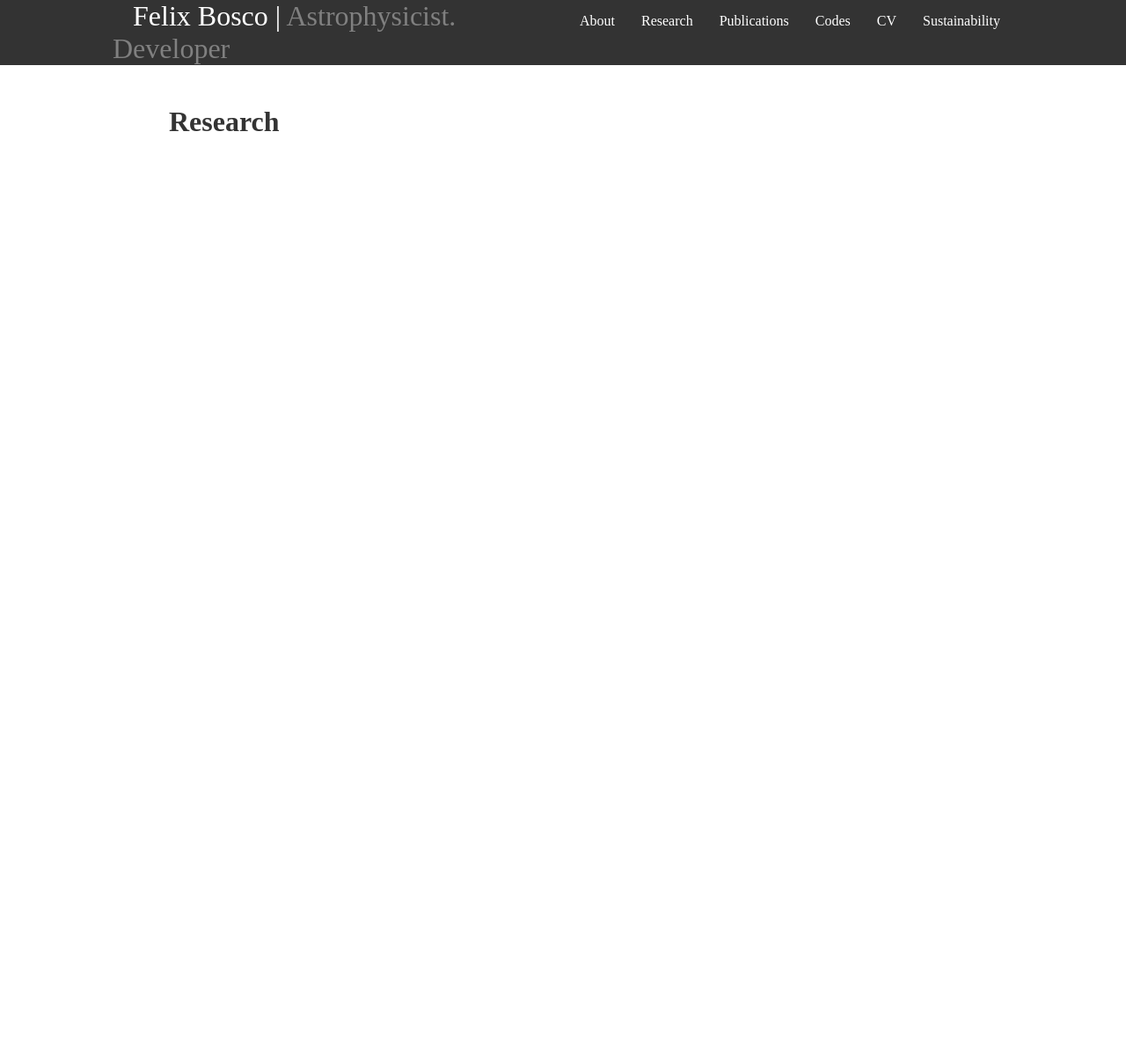
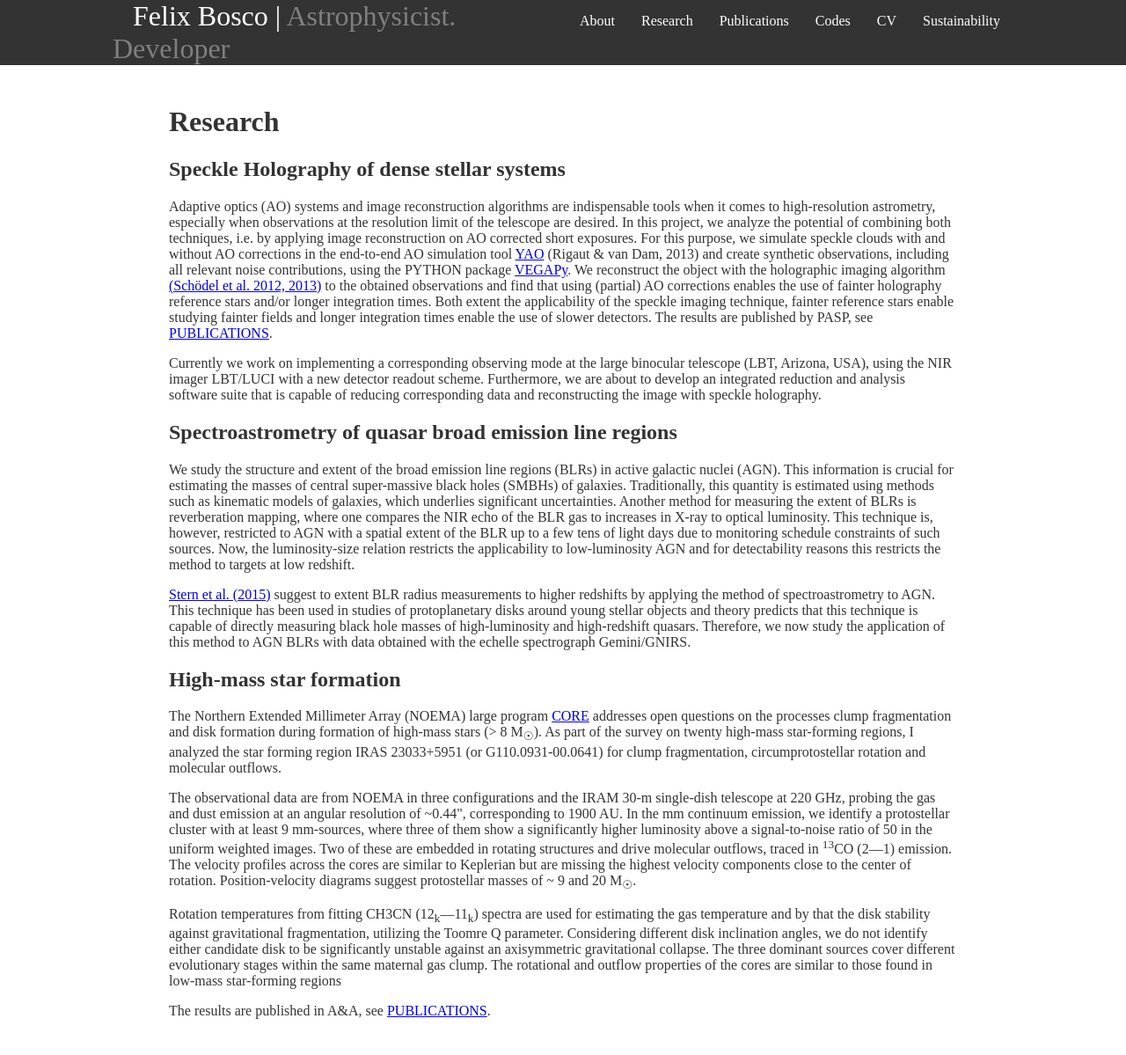
Before and after one commit to felixbosco/felixbosco.github.io, a Jekyll site: the page built from pages/research.html, in a window 1280 px wide. Shown: the whole page at 88% size. Built offline with Jekyll 4.4.1, drawn with Linux system fonts in a browser that asks for light colours; before the commit the page ends 900 px from its top, so only the background shows below that.

Commit message:
Copy content

```diff
--- a/pages/research.html
+++ b/pages/research.html
@@ -6,3 +6,53 @@ permalink: research/
 headerimg: assets/img/img3.jpg
 ---
 <h1>Research</h1>
+
+<h2> Speckle Holography of dense stellar systems</h2>
+<p>
+  Adaptive optics (AO) systems and image reconstruction algorithms are indispensable tools when it comes to high-resolution astrometry, especially when observations at the resolution limit of the telescope are desired.
+  In this project, we analyze the potential of combining both techniques, i.e. by applying image reconstruction on AO corrected short exposures.
+  For this purpose, we simulate speckle clouds with and without AO corrections in the end-to-end AO simulation tool <a href="http://frigaut.github.io/yao/index.html" target="_blank">YAO</a> (Rigaut & van Dam, 2013) and create synthetic observations, including all relevant noise contributions, using the PYTHON package <a href="https://github.com/felixbosco/vegapy" target="_blank">VEGAPy</a>.
+  We reconstruct the object with the holographic imaging algorithm <a href="https://ui.adsabs.harvard.edu/abs/2013MNRAS.429.1367S/abstract" target="_blank">(Schödel et al. 2012, 2013)</a> to the obtained observations and find that using (partial) AO corrections enables the use of fainter holography reference stars and/or longer integration times.
+  Both extent the applicability of the speckle imaging technique, fainter reference stars enable studying fainter fields and longer integration times enable the use of slower detectors.
+  The results are published by PASP, see <a href="#publications">PUBLICATIONS</a>.
+</p>
+<p>
+  Currently we work on implementing a corresponding observing mode at the large binocular telescope (LBT, Arizona, USA), using the NIR imager LBT/LUCI with a new detector readout scheme.
+	Furthermore, we are about to develop an integrated reduction and analysis software suite that is capable of reducing corresponding data and reconstructing the image with speckle holography.
+</p>
+
+
+<h2> Spectroastrometry of quasar broad emission line regions</h2>
+<p>
+  We study the structure and extent of the broad emission line regions (BLRs) in active galactic nuclei (AGN). This information is crucial for estimating the masses of central super-massive black holes (SMBHs) of galaxies. Traditionally, this quantity is estimated using methods such as kinematic models of galaxies, which underlies significant uncertainties. Another method for measuring the extent of BLRs is reverberation mapping, where one compares the NIR echo of the BLR gas to increases in X-ray to optical luminosity. This technique is, however, restricted to AGN with a spatial extent of the BLR up to a few tens of light days due to monitoring schedule constraints of such sources. Now, the luminosity-size relation restricts the applicability to low-luminosity AGN and for detectability reasons this restricts the method to targets at low redshift.
+</p>
+<p>
+  <a href="https://ui.adsabs.harvard.edu/abs/2015ApJ...804...57S/abstract" target="_blank">Stern et al. (2015)</a> suggest to extent BLR radius measurements to higher redshifts by applying the method of spectroastrometry to AGN. This technique has been used in studies of protoplanetary disks around young stellar objects and theory predicts that this technique is capable of directly measuring black hole masses of high-luminosity and high-redshift quasars. Therefore, we now study the application of this method to AGN BLRs with data obtained with the echelle spectrograph Gemini/GNIRS.
+</p>
+
+
+<h2> High-mass star formation </h2>
+<p>
+  The Northern Extended Millimeter Array (NOEMA) large program <a href="http://www2.mpia-hd.mpg.de/core/CORE/Overview.html" target="_blank">CORE</a> addresses open questions
+  on the processes clump fragmentation and disk formation during formation of high-mass stars (> 8 M<sub>&#9737;</sub>).
+  As part of the survey on twenty high-mass star-forming regions, I analyzed the star forming region IRAS 23033+5951 (or G110.0931-00.0641)
+  for clump fragmentation, circumprotostellar rotation and molecular outflows.
+</p>
+<p>
+  The observational data are from NOEMA in three configurations and the IRAM 30-m single-dish telescope at 220 GHz,
+  probing the gas and dust emission at an angular resolution of ~0.44", corresponding to 1900 AU. In the mm continuum emission, we identify a protostellar cluster with at least 9 mm-sources,
+  where three of them show a significantly higher luminosity above a signal-to-noise ratio of 50 in the uniform weighted images.
+  Two of these are embedded in rotating structures and drive molecular outflows, traced in <sup>13</sup>CO (2&mdash;1) emission.
+  The velocity profiles across the cores are similar to Keplerian but are missing the highest velocity components close to the center of rotation.
+  Position-velocity diagrams suggest protostellar masses of ~ 9 and 20 M<sub>&#9737;</sub>.
+</p>
+<p>
+  Rotation temperatures from fitting CH3CN (12<sub>k</sub>&mdash;11<sub>k</sub>) spectra are used for estimating the gas temperature
+  and by that the disk stability against gravitational fragmentation, utilizing the Toomre Q parameter.
+  Considering different disk inclination angles, we do not identify either candidate disk to be significantly unstable against an axisymmetric gravitational collapse.
+  The three dominant sources cover different evolutionary stages within the same maternal gas clump.
+  The rotational and outflow properties of the cores are similar to those found in low-mass star-forming regions
+</p>
+<p>
+  The results are published in A&A, see <a href="#publications">PUBLICATIONS</a>.
+</p>
```
